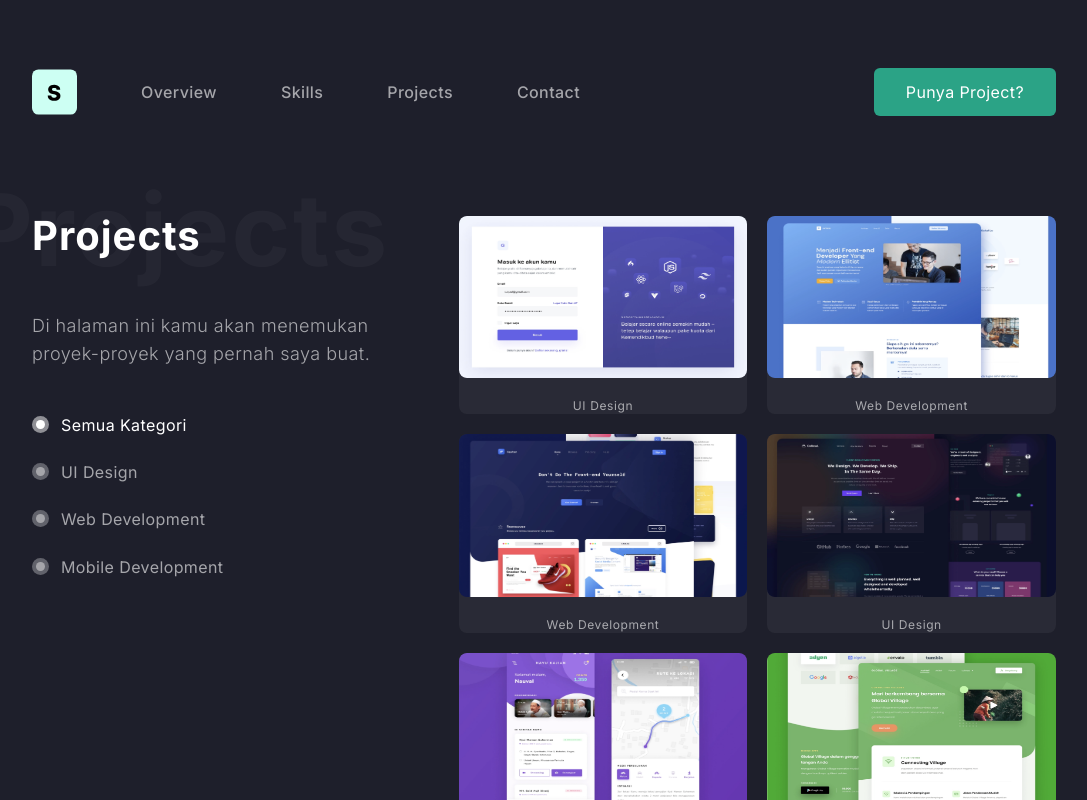
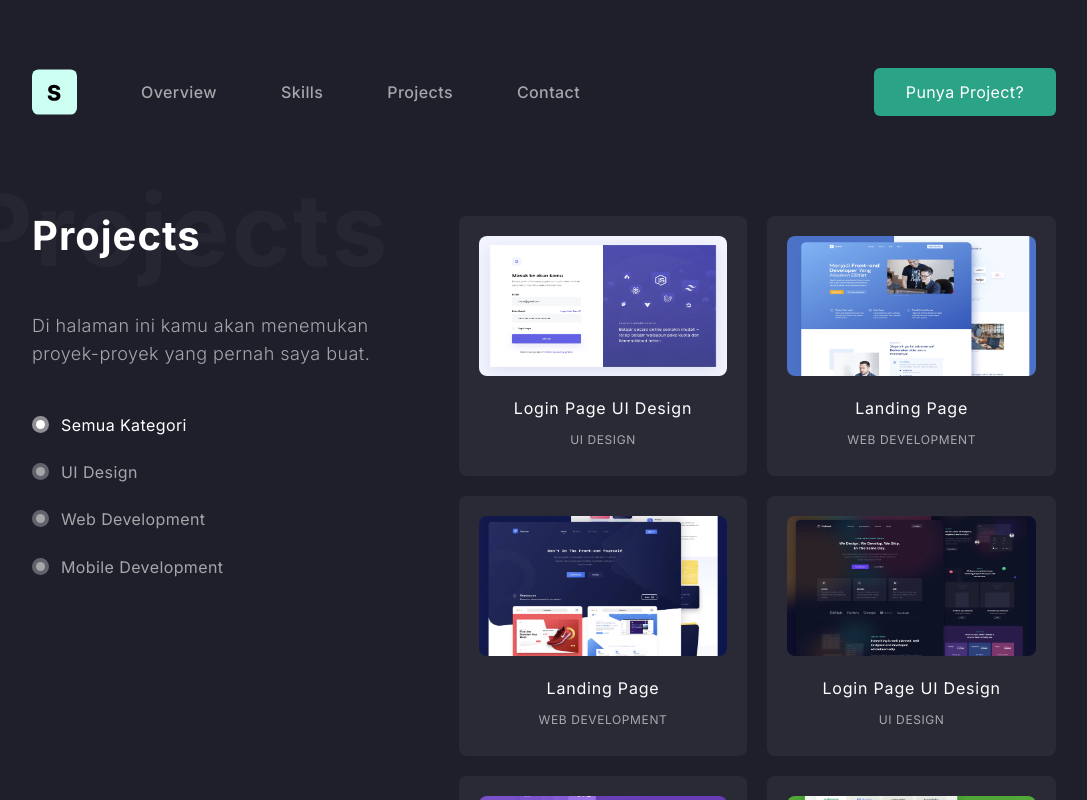
Before and after one commit to hudadamar21/codedesign-the-sugiharto, a Vue app: page /projects in a window 1280 px wide. Shown: the top 800 px of the page, without its empty margins (96-1183 px from the left). Built offline with nearby package versions, Linux system fonts and the light colour scheme.

Commit message:
update card normal props on project page

```diff
--- a/src/views/ProjectsPage.vue
+++ b/src/views/ProjectsPage.vue
@@ -53,11 +53,12 @@ const closePopupProject = (el) => {
       <CardNormal
         v-for="(project, i) of projectList"
         :key="i"
-        @click="() => openPopupProject(project)"
-        :title="project.title"
+        :title="project.name"
         :sub-title="project.category"
         :image="project.image"
-        class="bg-white/5"
+        subTitleUppercase
+        @imageClick="() => openPopupProject(project)"
+        class="bg-white/5 p-5 pb-7"
       />
     </div>
 
@@ -72,6 +73,7 @@ const closePopupProject = (el) => {
           :title="selectedProject.name"
           :sub-title="selectedProject.category"
           :image="selectedProject.image"
+          subTitleUppercase
         />
       </div>
     </div>
```
